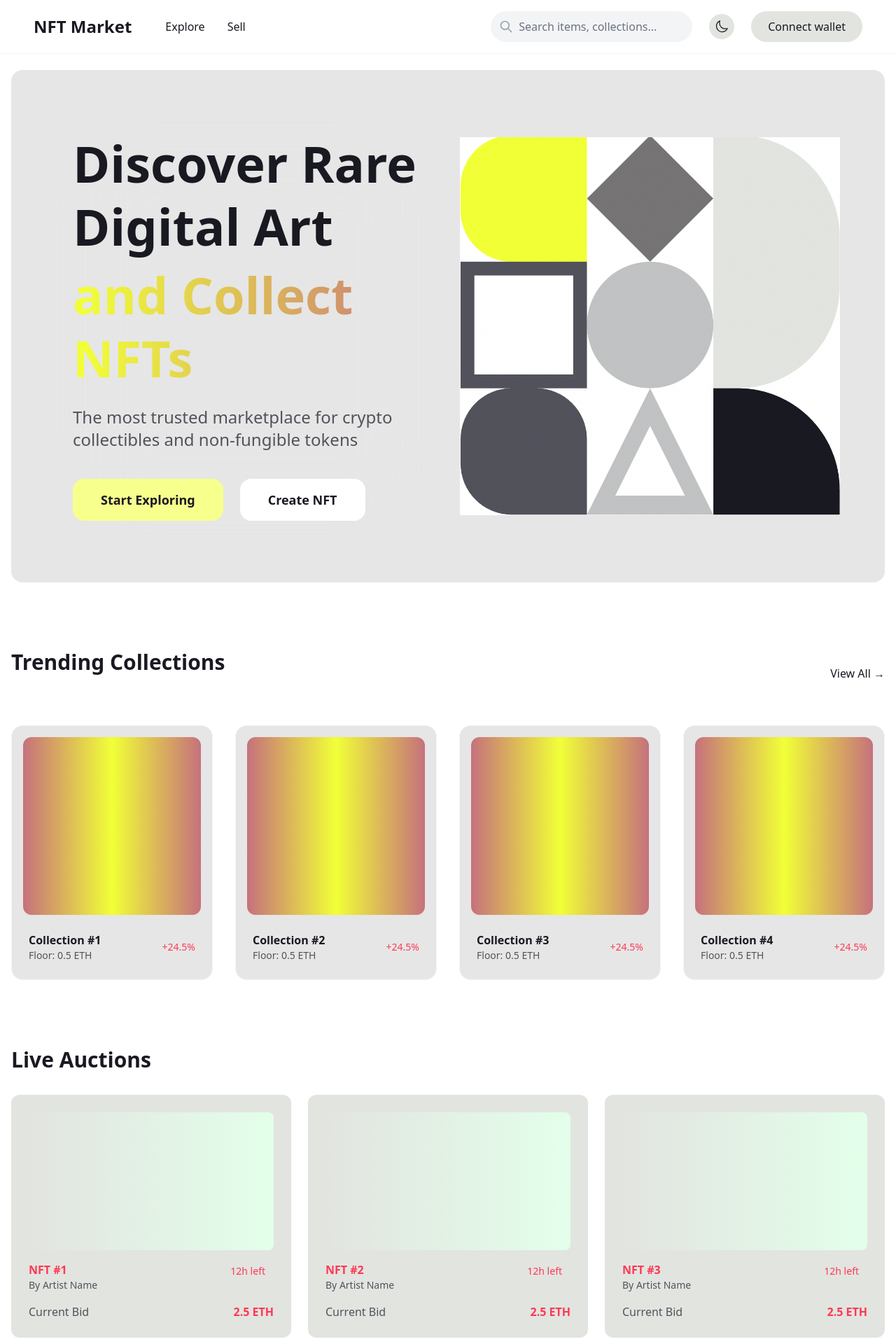
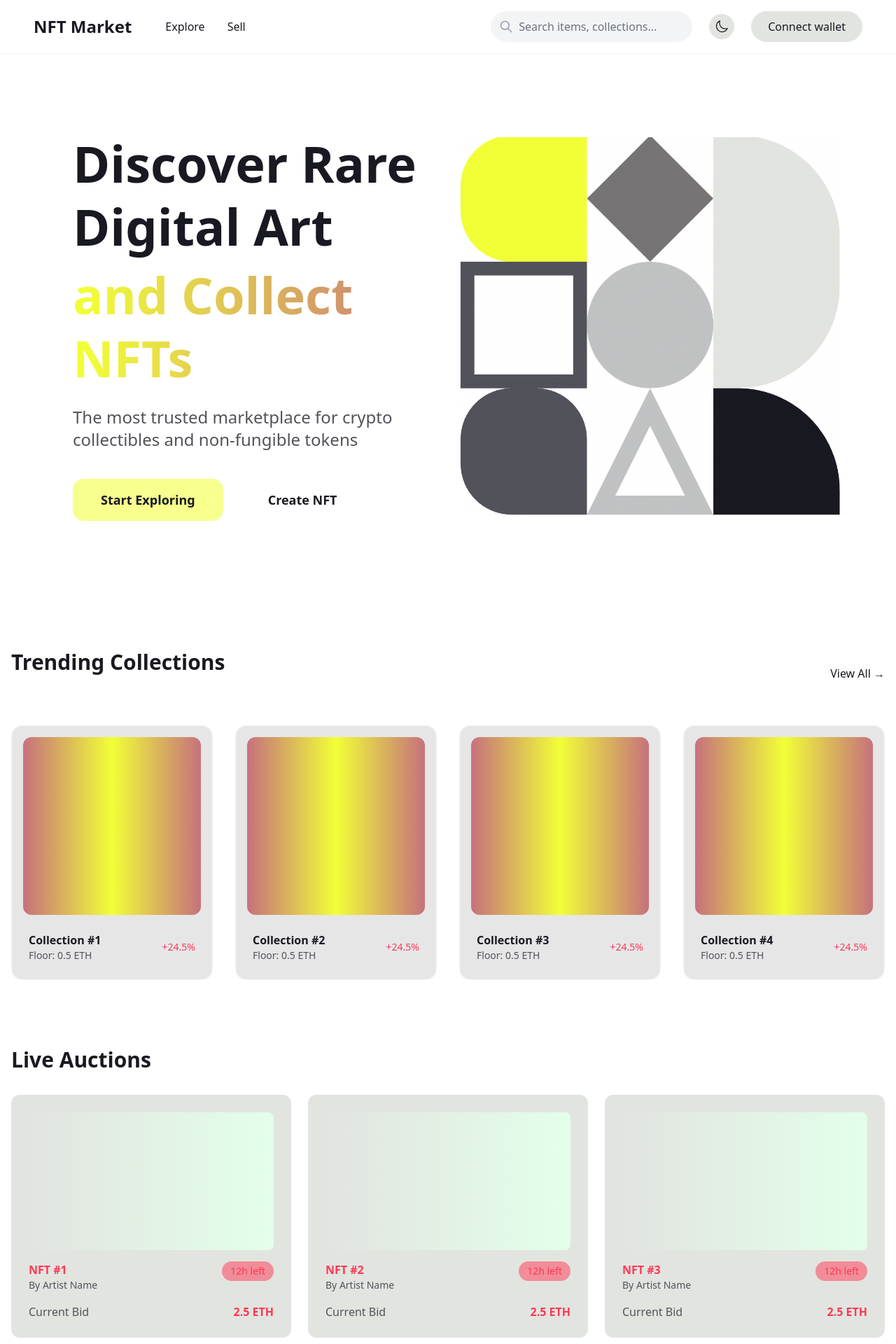
Before and after one commit to gala1234/nft-market-place, a Next.js app: page / in a window 1280 px wide. Shown: the top 1920 px of the page at 70% size. Built offline with nearby package versions, Linux system fonts and the light colour scheme.

Commit message:
improving bg sec transp contrast

```diff
--- a/src/app/globals.css
+++ b/src/app/globals.css
@@ -30,6 +30,7 @@
   /* Transparent Colors */
   --transparent-gray: rgba(128, 128, 128, 0.2);
   --transparent-white: rgba(255, 255, 255, 0.5);
+  --transparent-black: rgba(0, 0, 0, 0.5);
   --transparent-yellow-fluor: rgba(241, 255, 55, 0.5);
   --transparent-frambuese: rgba(255, 56, 83, 0.5);
 
@@ -42,6 +43,7 @@
   --bg-secondary: var(--grey-light);
   --bg-accent: var(--light-yellow-fluor);
   --bg-transparent: var(--transparent-gray);
+  --bg-transparent-secondary: var(--transparent-white);
   --bg-transparent-accent: var(--transparent-frambuese);
 
   --gradient-primary: linear-gradient(
@@ -66,6 +68,7 @@
   --bg-secondary: var(--gray-dark);
   --bg-accent: var(--dark-yellow-fluor);
   --bg-transparent: var(--transparent-white);
+  --bg-transparent-secondary: var(--transparent-black);
   --bg-transparent-accent: var(--transparent-yellow-fluor);
 
   --gradient-primary: linear-gradient(
@@ -123,6 +126,14 @@
 
 .bg-transparent {
   background-color: var(--bg-transparent);
+}
+
+.bg-transparent-secondary {
+  background-color: var(--bg-transparent-secondary);
+}
+
+.bg-transparent-accent {
+  background-color: var(--bg-transparent-accent);
 }
 
 /* Gradients */
--- a/src/components/Hero.tsx
+++ b/src/components/Hero.tsx
@@ -72,16 +72,16 @@
       </div>
 
       {/* Main content */}
-      <div className="relative z-10 max-w-[1248px] mx-auto bg-transparent rounded-2xl min-h-[80vh] p-12 sm:p-16">
-        <div className="flex flex-col md:flex-row items-center justify-between gap-8">
+      <div className="relative z-10 max-w-[1248px] mx-auto rounded-2xl min-h-[80vh] p-12 sm:p-16">
+        <div className="flex flex-col md:flex-row items-center justify-between gap-8 bg-transparent-secondary backdrop-blur-xl rounded-3xl ">
           {/* Text content */}
           <motion.div
             initial={{ opacity: 0, y: 20 }}
             animate={{ opacity: 1, y: 0 }}
             transition={{ duration: 0.8 }}
-            className="w-full md:w-1/2 backdrop-blur-3xl rounded-3xl space-y-6 p-6"
+            className="w-full md:w-1/2 space-y-6 p-6"
           >
-            <div className="backdrop-blur-sm">
+            <div className="">
               <h1 className="text-5xl md:text-7xl font-bold mb-6 leading-tight text-left">
                 <span
                   className="text-primary block"
```
